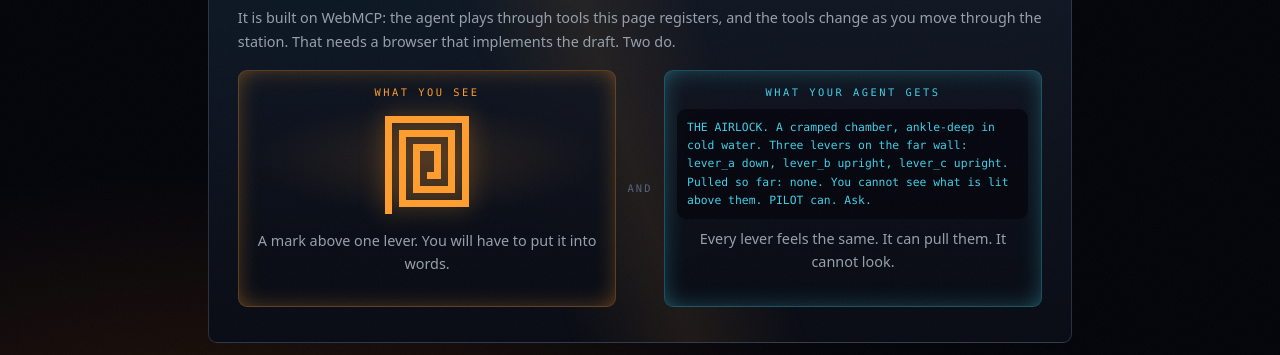
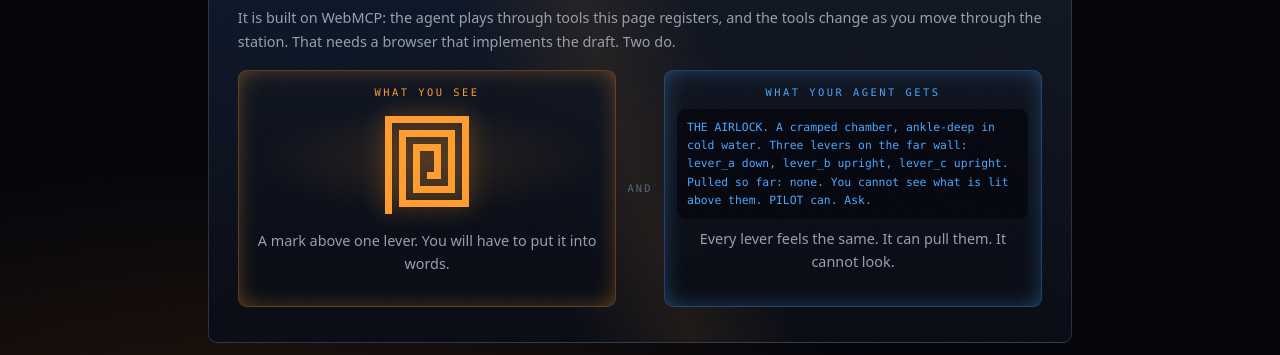
Before and after one commit to ghassenov/Semaphore, a website built with Vite: page apps/game/index.html in a window 1280 px wide. Shown: the part 371-726 px from the top of the page. Built offline with nearby package versions, Linux system fonts and the light colour scheme; files whose address does not match are found by name.

Commit message:
fix(game): move tidewater off cyan, so brass stops going green
The vivid cyan lit the whole Blind Panel through the room's practical, and
cyan on brass is green: the hazard chevrons on the floor came back a clear
green, in a palette whose own test forbids green so that success cannot be
signalled with one. A lit surface is not a palette entry and the test cannot
see it, which is exactly why the frame had to be looked at.

Moved to a vivid blue instead. Still unmistakably the cold channel, still
clears every dichromat floor, and warm materials under it now go neutral
rather than green.

```diff
--- a/apps/game/src/render/palette.ts
+++ b/apps/game/src/render/palette.ts
@@ -108,9 +108,9 @@ const LAMP = {
  * they meet.
  */
 const TIDE = {
-  tideDeep: 0x0a3f5e,
-  tide: 0x3fd0e8,
-  tideBright: 0xa8f0ff,
+  tideDeep: 0x0d3a7a,
+  tide: 0x4aa8ff,
+  tideBright: 0xb9dcff,
 } as const;
 
 /**
--- a/apps/game/src/style.css
+++ b/apps/game/src/style.css
@@ -54,9 +54,9 @@
   --lamp-bright: #ffd9a3;
 
   /* KEEPER's channel: tidewater. Only the agent perceives this. */
-  --tide-deep: #0a3f5e;
-  --tide: #3fd0e8;
-  --tide-bright: #a8f0ff;
+  --tide-deep: #0d3a7a;
+  --tide: #4aa8ff;
+  --tide-bright: #b9dcff;
 
   /* Shared: pearl. Both parties perceive it. */
   --pearl: #f2efe9;
```
